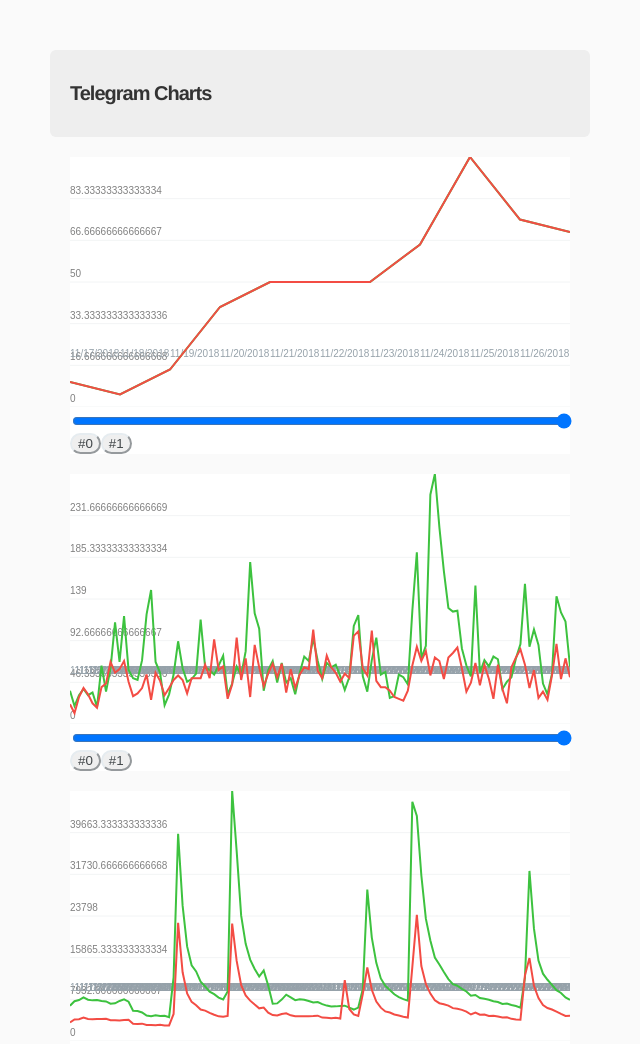
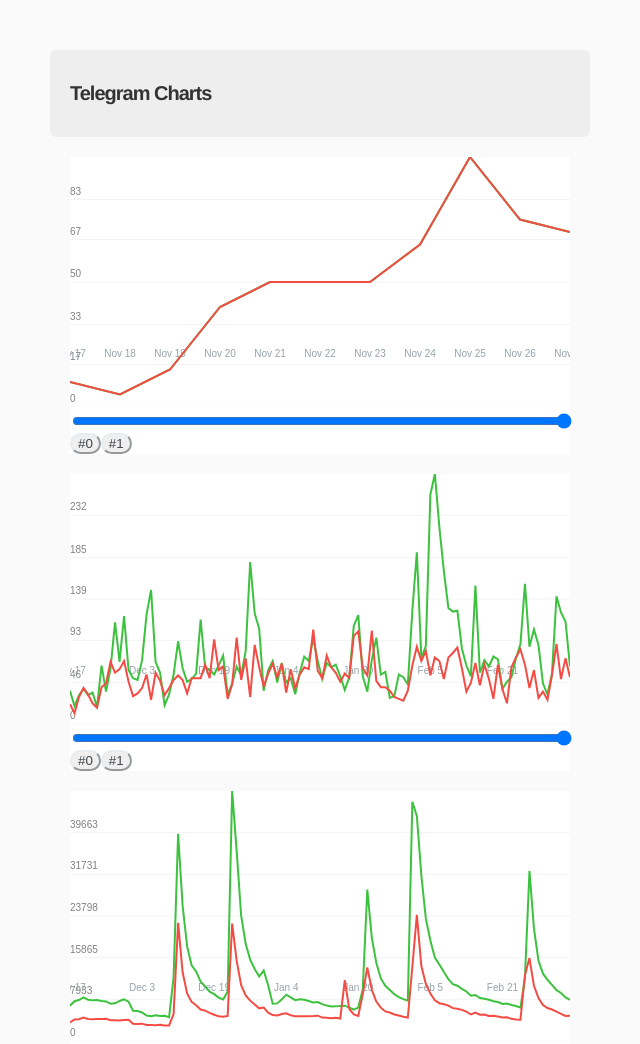
Before and after one commit to achmedzhanov/tgchart, a website: page app/index.html in a window 1280 px wide. Shown: the top 1044 px of the page, without its empty margins (320-960 px from the left). Drawn offline with Linux system fonts and the light colour scheme.

Commit message:
show/hide x axes labels

```diff
--- a/app/scripts/charts.js
+++ b/app/scripts/charts.js
@@ -341,11 +341,13 @@
         init(hm) {
             const xPoints = this.xColumn.slice(1);
 
-            const userLang = getNavigatorLanguage;
+            const userLang = getNavigatorLanguage();
+            //const dateLabel = { weekday: 'long', year: 'numeric', month: 'long', day: 'numeric' };
+            const dateLabel = { month: 'short', day: 'numeric' };
 
             for(let i=0; i< xPoints.length;i++) {
 
-                const labelText = new Date(xPoints[i]).toLocaleDateString(userLang);
+                const labelText = new Date(xPoints[i]).toLocaleDateString(userLang, dateLabel);
                 const x = i * xStep;
 
                 const tEl = createSVG('text')
@@ -361,14 +363,43 @@
             }
         }
 
+        finPowerTwo(n) {
+            let v = 1;
+            if(n <= v) return 1;
+            for(let i = 0;i<32;i++) {
+                if(n <= (v = 2**i)) return v;
+            }
+            return v;
+        }
+
         updateRange(bounds, state, hm) {
             if(this.textElements.length === 0) {
                 this.init(hm);
             }
+
+            // todo check same xscale!
+
+            // eval visible labels
+            const maxLabelInViewPort = Math.trunc(state.sizes.width / this.getLabelWidth ()); // todo some coef for padding
+            const w = bounds[1] - bounds[0];
+            const actualLabelInViewPort = w / xStep;
+            const k = actualLabelInViewPort / maxLabelInViewPort;
+            const visibleK = this.finPowerTwo(k);
+
             for(let i=0;i<this.textElements.length;i++) {
+
+                const visible = ((i % visibleK) ==0);
+                this.textElements[i].el.attr('opacity', visible ? 1 : 0);
 
                 this.textElements[i].el.attr('transform', a2m([1,0,0,1,pmulX(this.textElements[i].x, hm),0]));
             }
+
+            this.currentHM = hm;
+        }
+
+        getLabelWidth() {
+            // todo create tmp label and get getBoundClientRect
+            return 5 * 10;
         }
     }
 
@@ -428,12 +459,17 @@
             return yMin + ':' + yMax;
         }
 
+        prettyY(y) {
+            return Math.round(y);
+        }
+
         calcYAxis(bounds, lc, vm) {
             const [, , yMin, yMax] = bounds;
             const lines = [];
 
             for(let i = 0;i<=lc;i++) {
                 let yPoint = (yMax - yMin) / (lc + 1) * i;
+                yPoint = this.prettyY(yPoint);
                 const y = pmulY(this.transformY(yPoint), vm);
 
                 lines.push({y: y, yGraph: yPoint, text: yPoint});
--- a/app/styles/charts.css
+++ b/app/styles/charts.css
@@ -37,6 +37,10 @@
     fill: #96a2aa;
 }
 
+.chart-x-line-text {
+    text-anchor: middle;
+}
+
 /* .chart-y-line {
     transition: 0.3s linear;
     transition-property: transform, opacity, x, y, d;
```
